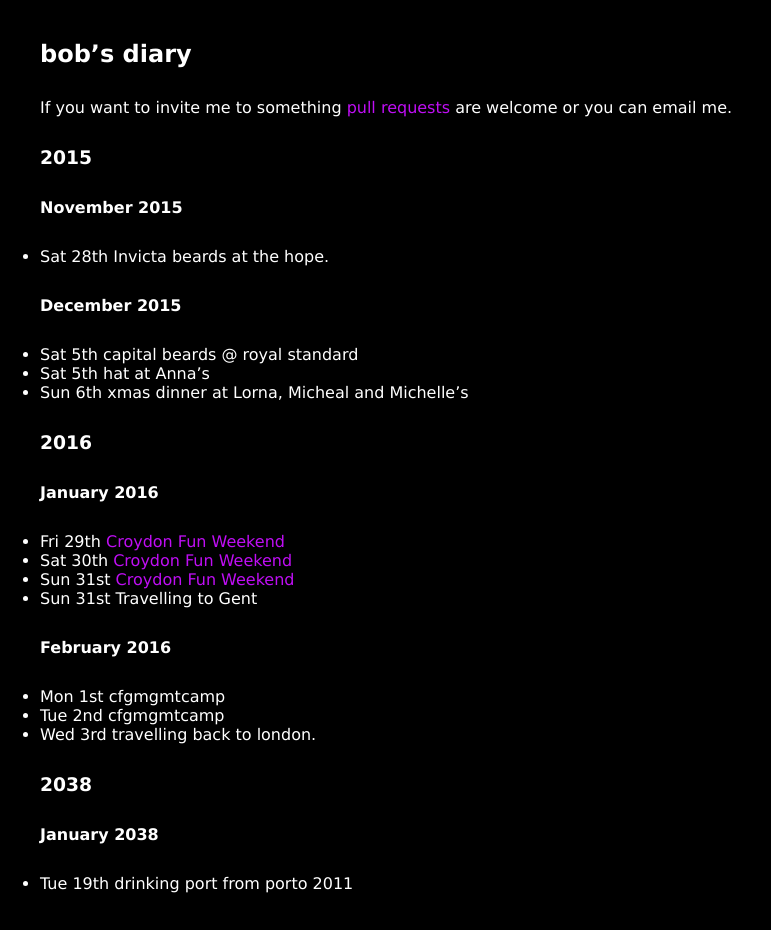
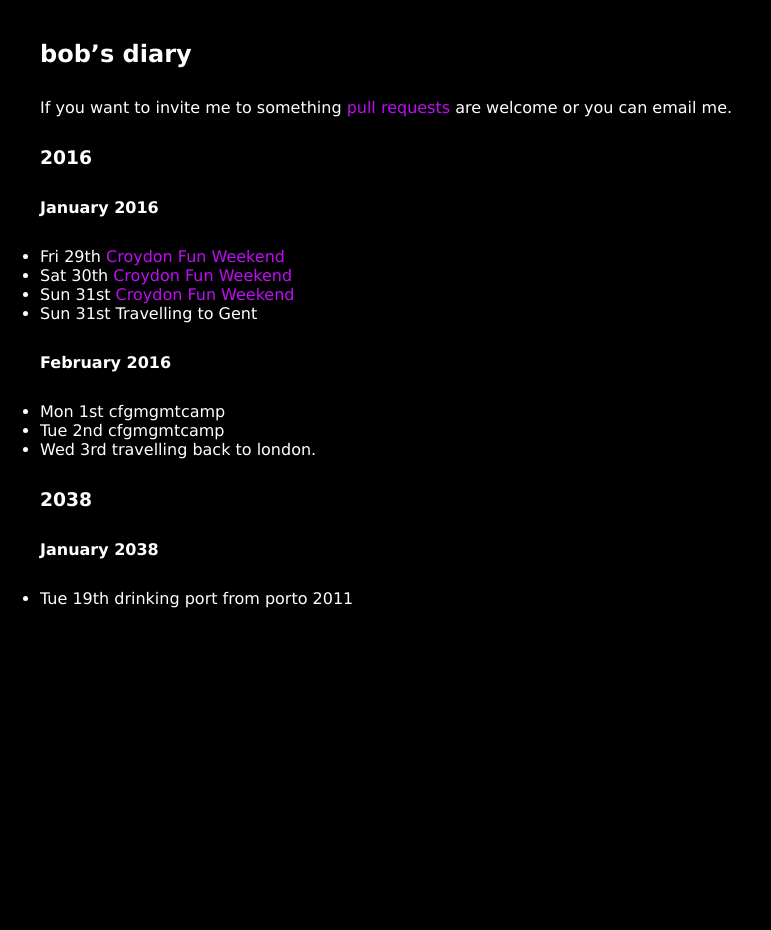
Before and after one commit to rjw1/randomness.org.uk, a Jekyll site: the page built from diary/index.md, in a window 1280 px wide. Shown: the whole page, without its empty margins (0-771 px from the left). Built offline with Jekyll 4.4.1, drawn with Linux system fonts in a browser that asks for light colours; Markdown is read by kramdown in place of the engine named in the settings.

Commit message:
2015 is an ex-year
it is no more.

```diff
--- a/diary/index.md
+++ b/diary/index.md
@@ -6,19 +6,6 @@ layout: default
 
 If you want to invite me to something [pull requests](https://github.com/rjw1/randomness.org.uk/blob/master/diary/index.md)
 are welcome or you can email me.
-
-
-### 2015 ###
-
-#### November 2015 ####
-
-* Sat 28th Invicta beards at the hope.
-
-#### December 2015 ###
-
-* Sat 5th capital beards @ royal standard
-* Sat 5th hat at Anna's
-* Sun 6th xmas dinner at Lorna, Micheal and Michelle's
 
 ### 2016 ###
 
```
